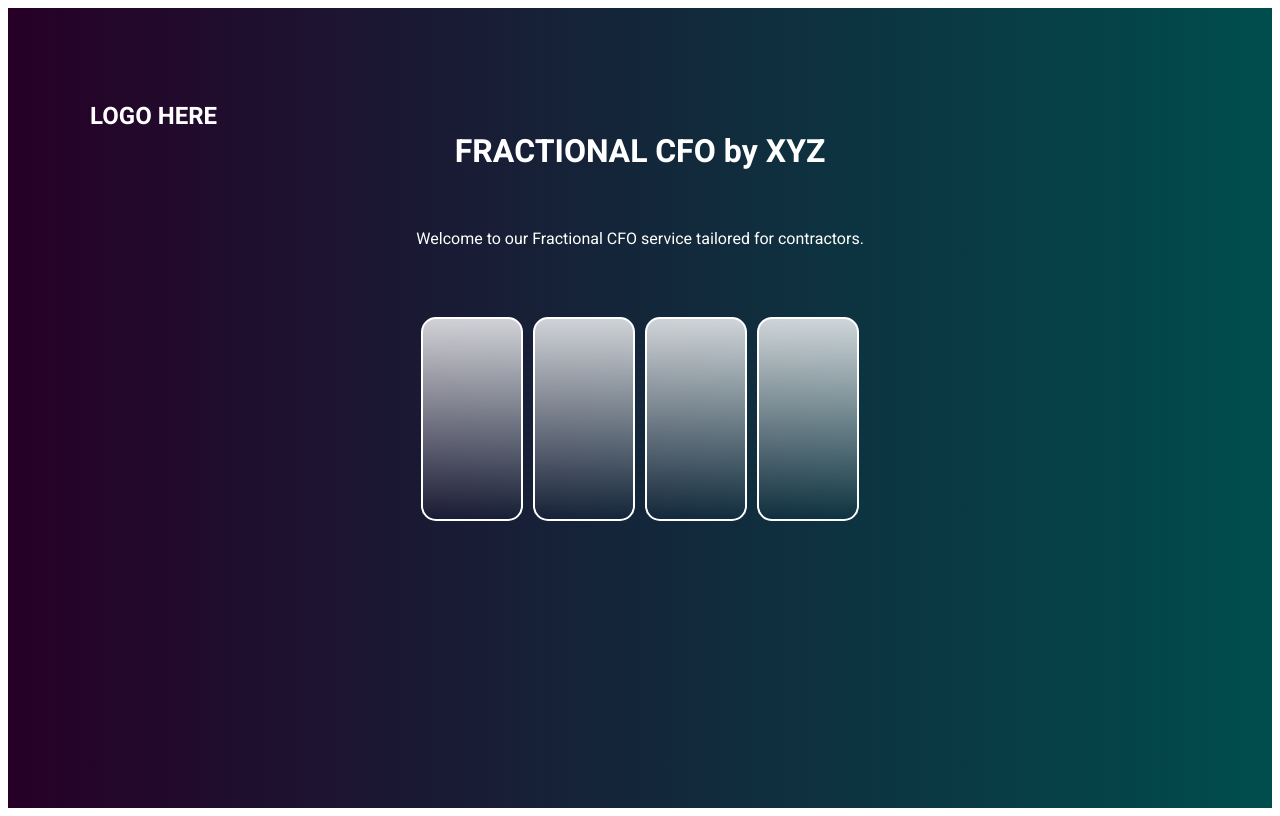
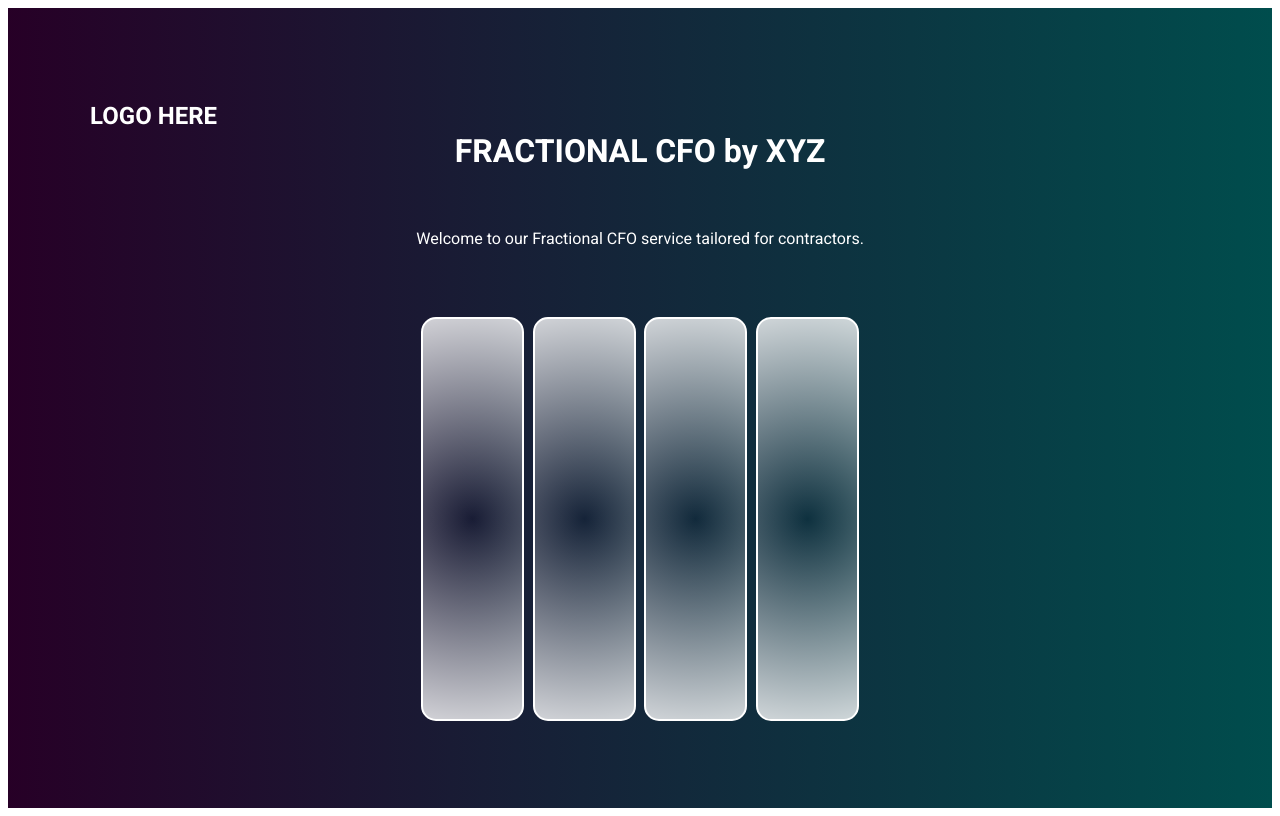
Before and after one commit to MetaCapFin/FractionalCFO, a Next.js app: page / in a window 1280 px wide. Built offline with nearby package versions, Linux system fonts and the light colour scheme.

Commit message:
Update Home.module.css

```diff
--- a/styles/Home.module.css
+++ b/styles/Home.module.css
@@ -48,9 +48,9 @@
 }
 
 .rectangle {
-  background: linear-gradient(to bottom, rgba(255, 255, 255, 0.8), rgba(255, 255, 255, 0)); /* Corrected gradient direction */
-  width: 22%;
-  height: 200px; /* Make the containers bigger */
+  background: radial-gradient(circle, rgba(255, 255, 255, 0) 0%, rgba(255, 255, 255, 0.8) 100%); /* Radial gradient */
+  width: 44%; /* Twice the original width */
+  height: 400px; /* Twice the original height */
   margin: 0 1%;
   border-radius: 15px; /* Curved corners */
   border: 2px solid white; /* Defined border */
```
